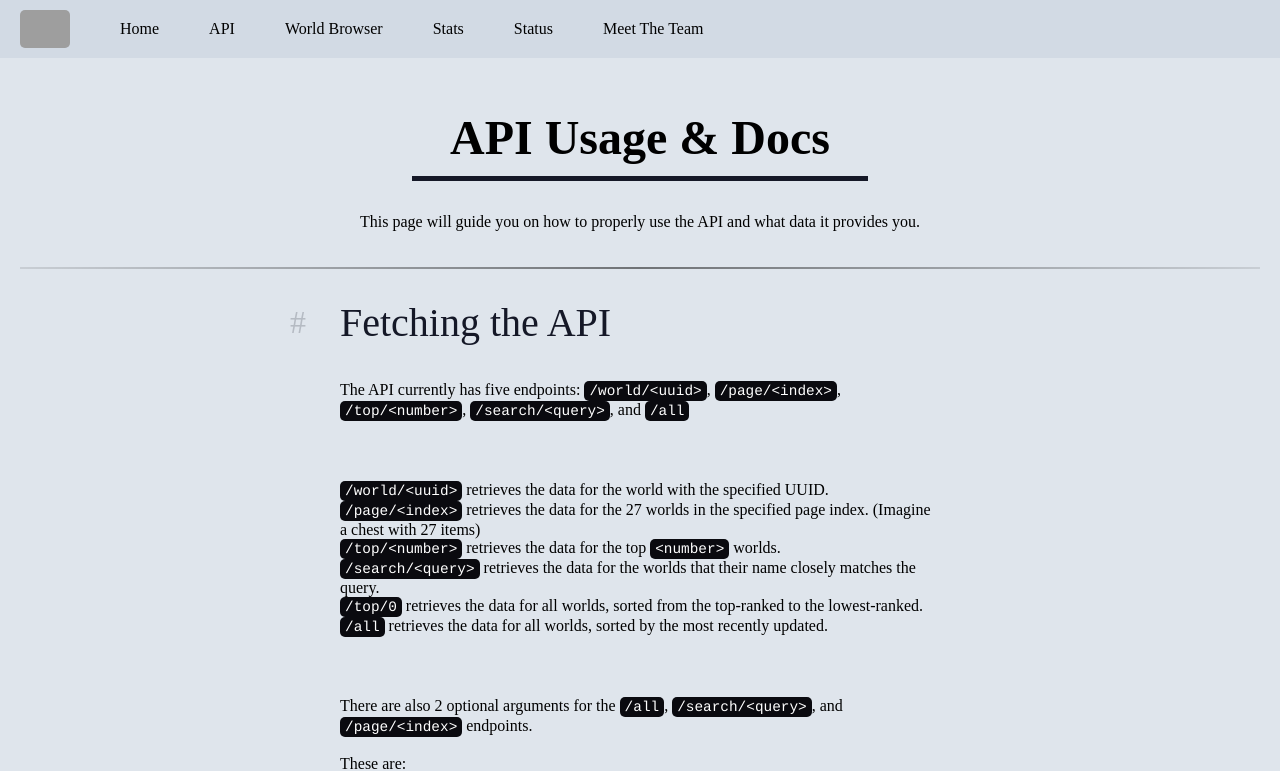
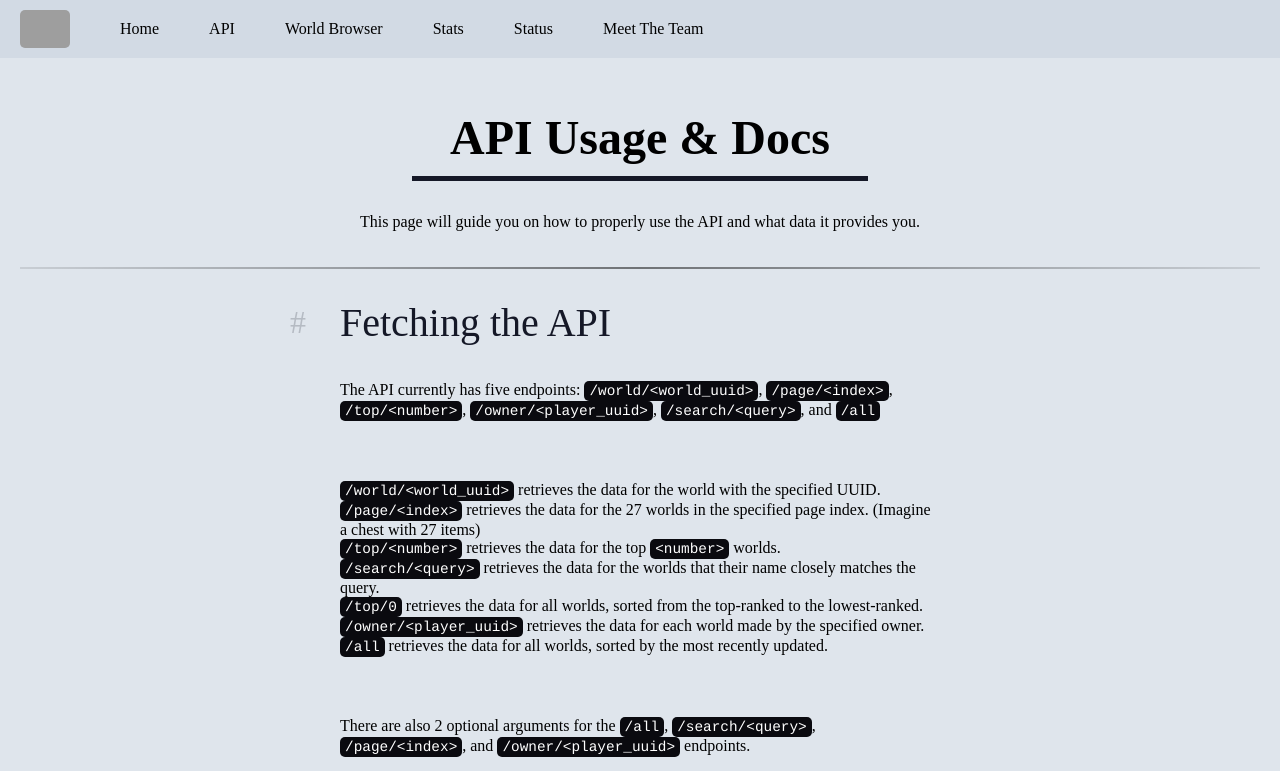
Before and after one commit to xamyl/legitidevswebsite, a SvelteKit app: page /api in a window 1280 px wide. Shown: the top 771 px of the page. Built offline with nearby package versions, Linux system fonts and the light colour scheme; grey boxes are pictures that could not be loaded; a web font is replaced by a local one.

Commit message:
Add me to credits, Update docs
will fix navbar horrendous mess soon

```diff
--- a/src/routes/api/+page.svelte
+++ b/src/routes/api/+page.svelte
@@ -8,7 +8,7 @@
 
 	async function fetchData() {
 		try {
-			const response = await fetch(`https://api.legitimoose.net${inputValue}`);
+			const response = await fetch(`${SITE_CONFIG.API_ROOT}${inputValue}`);
 			const json = await response.json();
 			fetching = true;
 			result = await codeToHtml(JSON.stringify(json, null, 2), {
@@ -17,7 +17,7 @@
 			});
 			fetching = false;
 		} catch (err) {
-			result = `There was an error while trying to call 'https://api.legitimoose.net${inputValue}':\\n  ${err}`;
+			result = `There was an error while trying to call '${SITE_CONFIG.API_ROOT}${inputValue}':\\n  ${err}`;
 		}
 	}
 </script>
@@ -47,16 +47,17 @@
 		<div class="text-block">
 			<p>
 				The API currently has five endpoints:
-				<code>{`/world/<uuid>`}</code>,
+				<code>{`/world/<world_uuid>`}</code>,
 				<code>{`/page/<index>`}</code>,
 				<code>{`/top/<number>`}</code>,
+				<code>{`/owner/<player_uuid>`}</code>,
 				<code>{`/search/<query>`}</code>, and <code>/all</code>
 			</p>
 		</div>
 
 		<div class="text-block">
 			<p>
-				<code>{`/world/<uuid>`}</code> retrieves the data for the world with the
+				<code>{`/world/<world_uuid>`}</code> retrieves the data for the world with the
 				specified UUID.
 			</p>
 			<p>
@@ -76,6 +77,9 @@
 				to the lowest-ranked.
 			</p>
 			<p>
+				<code>{`/owner/<player_uuid>`}</code> retrieves the data for each world made by the specified owner.
+			</p>
+			<p>
 				<code>/all</code> retrieves the data for all worlds, sorted by the most recently
 				updated.
 			</p>
@@ -84,7 +88,7 @@
 		<div class="text-block">
 			<p>
 				There are also 2 optional arguments for the <code>/all</code>,
-				<code>{`/search/<query>`}</code>, and <code>{`/page/<index>`}</code> endpoints.
+				<code>{`/search/<query>`}</code>, <code>{`/page/<index>`}</code>, and <code>{`/owner/<player_uuid>`}</code> endpoints.
 			</p>
 			<br>
 			<p>These are:</p>
--- a/src/routes/team/+page.js
+++ b/src/routes/team/+page.js
@@ -1,4 +1,4 @@
-export const load = async ({ fetch }) => {
+export const load = async () => {
     return {
         page: {
             title: "Meet The Team"
```
Also changed, not shown: src/routes/team/+page.svelte (+13 -6 lines), static/img/pfps/trplnr.png (added).
